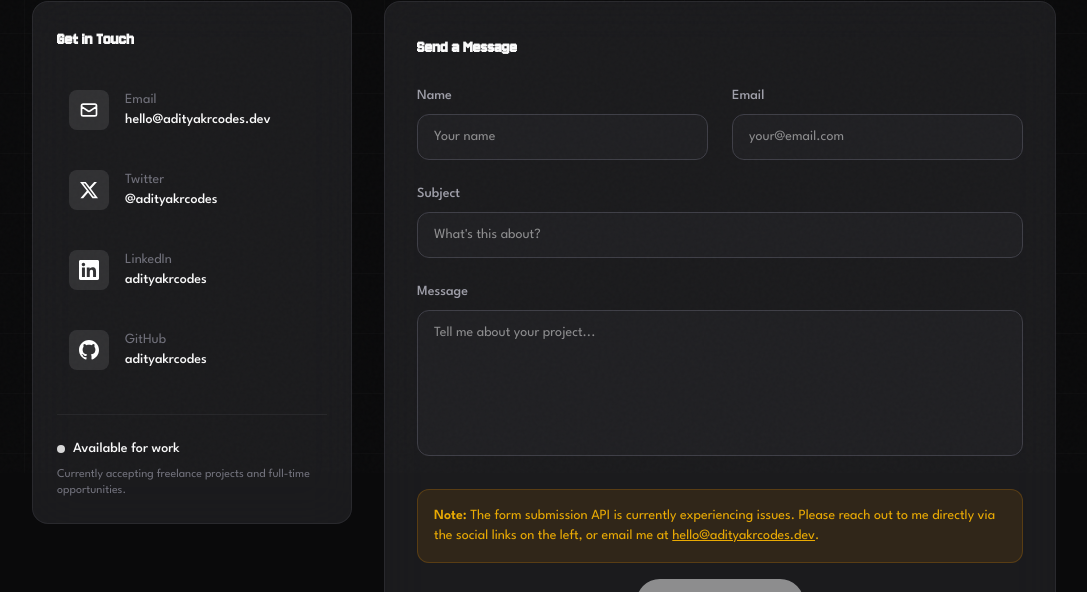
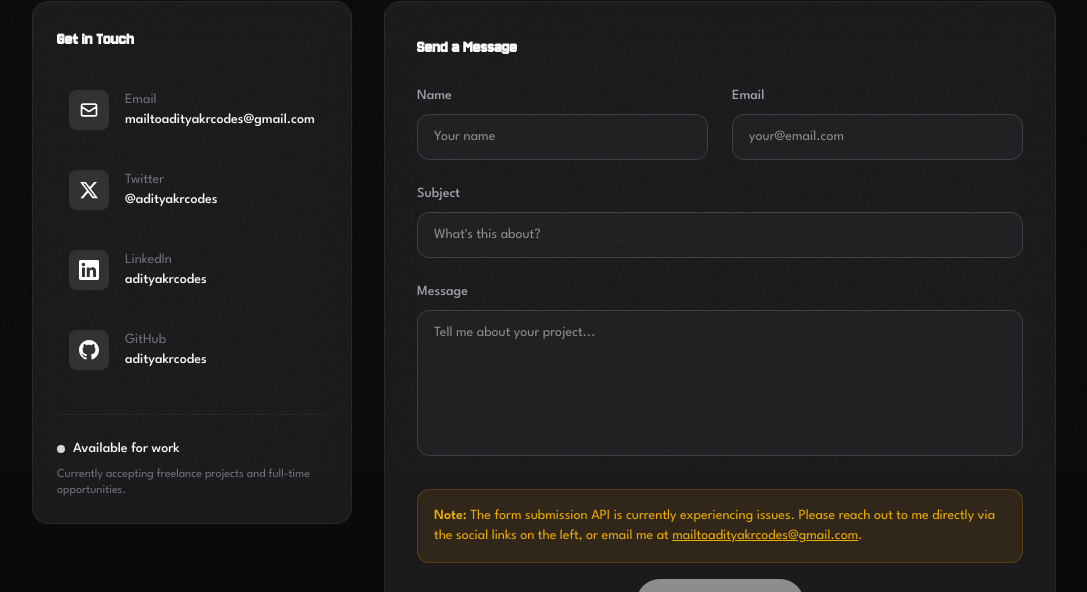
Before and after one commit to adityakrcodes/portfolio, a Next.js app: page /contact in a window 1280 px wide. Shown: the part 327-919 px from the top of the page, without its empty margins (96-1183 px from the left). Built offline with nearby package versions, Linux system fonts and the light colour scheme.

Commit message:
update: email on contact page

```diff
--- a/app/contact/page.tsx
+++ b/app/contact/page.tsx
@@ -7,8 +7,8 @@ import { logo, text } from "../styles/fonts";
 const contactMethods = [
   {
     name: "Email",
-    value: "hello@adityakrcodes.dev",
-    href: "mailto:hello@adityakrcodes.dev",
+    value: "mailtoadityakrcodes@gmail.com",
+    href: "mailto:mailtoadityakrcodes@gmail.com",
     icon: (
       <svg className="w-5 h-5" fill="none" viewBox="0 0 24 24" stroke="currentColor">
         <path strokeLinecap="round" strokeLinejoin="round" strokeWidth={2} d="M3 8l7.89 5.26a2 2 0 002.22 0L21 8M5 19h14a2 2 0 002-2V7a2 2 0 00-2-2H5a2 2 0 00-2 2v10a2 2 0 002 2z" />
@@ -231,8 +231,8 @@ export default function Contact() {
                   <div className="bg-amber-500/10 border border-amber-500/20 rounded-xl p-4 mb-4">
                     <p className={`text-sm text-amber-400/90 ${text.className}`}>
                       <span className="font-semibold">Note:</span> The form submission API is currently experiencing issues. Please reach out to me directly via the social links on the left, or email me at{" "}
-                      <a href="mailto:hello@adityakrcodes.dev" className="underline hover:text-amber-300 transition-colors">
-                        hello@adityakrcodes.dev
+                      <a href="mailto:mailtoadityakrcodes@gmail.com" className="underline hover:text-amber-300 transition-colors">
+                        mailtoadityakrcodes@gmail.com
                       </a>
                       .
                     </p>
```
